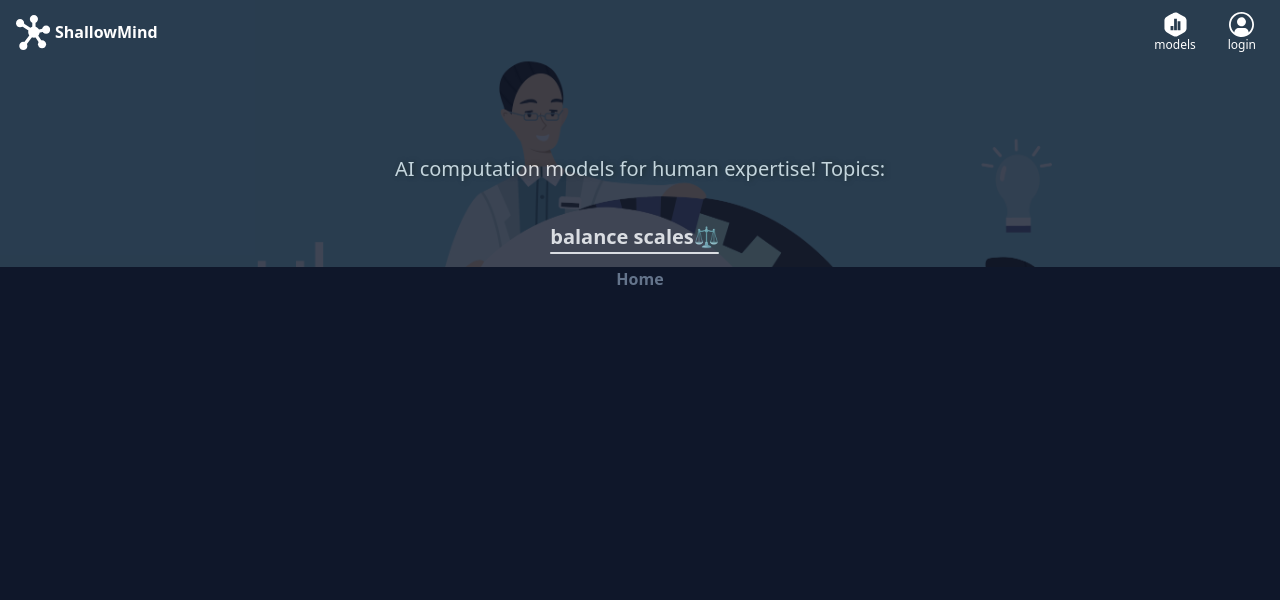
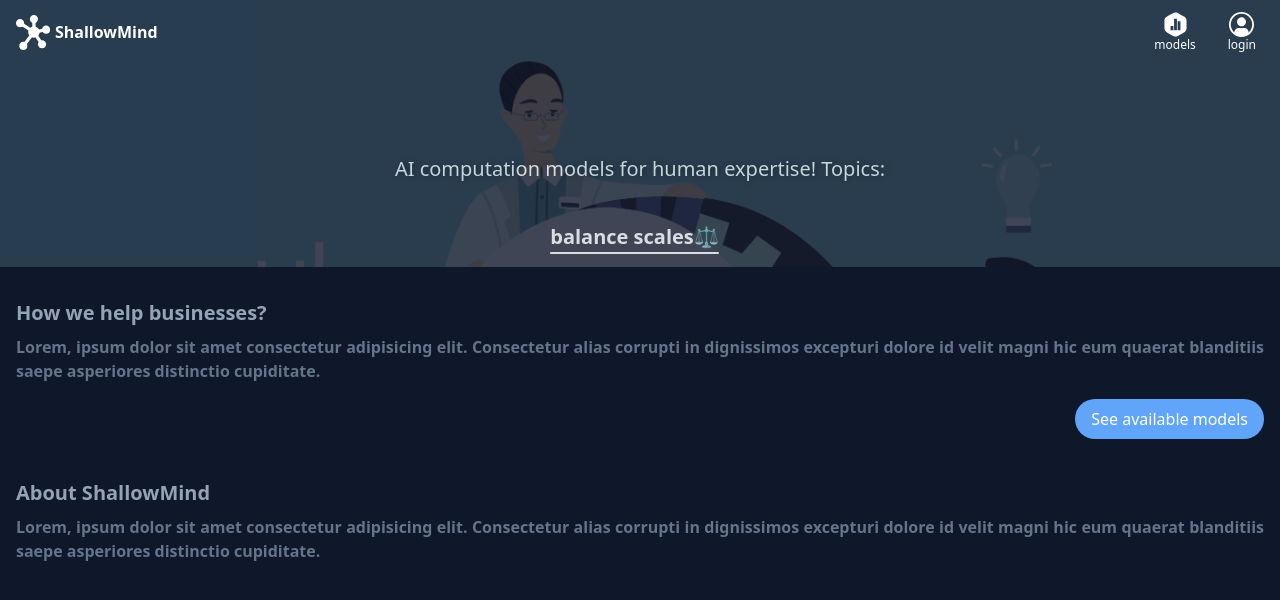
Before and after one commit to ngakana/shallowmind, a React (Create React App) app in the folder client/: page / in a window 1280 px wide. Shown: the top 600 px of the page. Built offline with nearby package versions, Linux system fonts and the light colour scheme.

Commit message:
add smaple content to home page

```diff
--- a/client/src/pages/Home.jsx
+++ b/client/src/pages/Home.jsx
@@ -1,15 +1,37 @@
+import { Link } from "react-router-dom";
+
 import HeroBanner from "../components/HeroBanner";
 
 function Home() {
     return (
         <div className="
             h-screen max-w-screen overflow-y-scroll overflow-x-hidden
+            px-4
             flex flex-col items-center justify-start
         ">
             <HeroBanner
                 heroText="AI computation models for human expertise! Topics:"
             />
-            <p className="text-center text-slate-500 font-bold">Home</p>
+            <p className="self-start text-xl text-slate-400 font-semibold pt-8">How we help businesses?</p>
+            <p className="text-justify text-slate-500 font-bold py-2">
+                Lorem, ipsum dolor sit amet consectetur adipisicing elit.
+                Consectetur alias corrupti in dignissimos excepturi dolore
+                id velit magni hic eum quaerat blanditiis saepe asperiores
+                distinctio cupiditate.
+            </p>
+            <Link
+                to="/models"
+                className="self-end bg-blue-400 px-4 py-2 text-md text-white rounded-full my-2"
+            >
+                <p>See available models</p>
+            </Link>
+            <p className="self-start text-xl text-slate-400 font-semibold pt-8">About ShallowMind</p>
+            <p className="text-justify text-slate-500 font-bold py-2">
+                Lorem, ipsum dolor sit amet consectetur adipisicing elit.
+                Consectetur alias corrupti in dignissimos excepturi dolore
+                id velit magni hic eum quaerat blanditiis saepe asperiores
+                distinctio cupiditate.
+            </p>
         </div>
     )
 }
```
